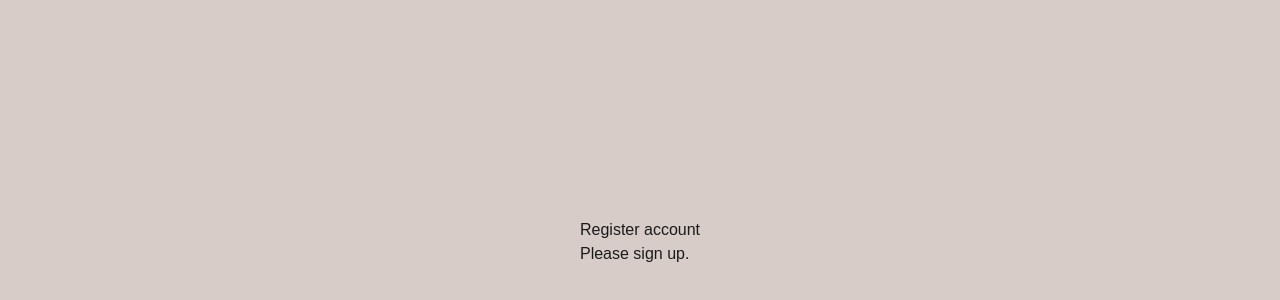
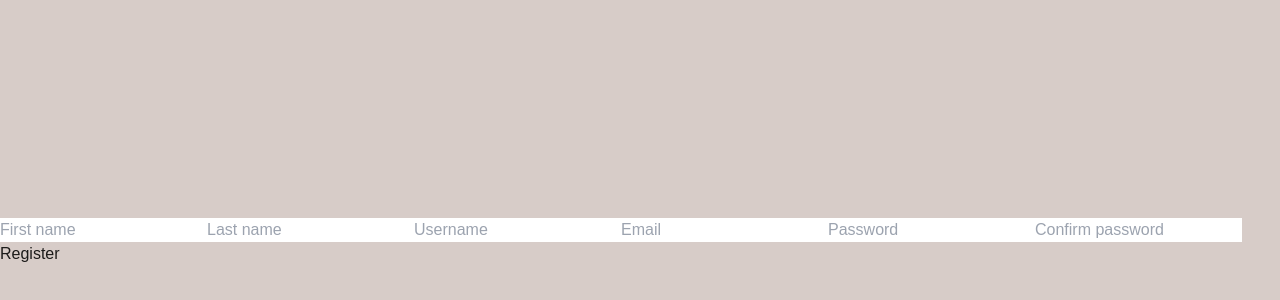
Before and after one commit to pauloo0/poop-tracker, a Next.js app: page /register in a window 1280 px wide. Shown: the part 158-458 px from the top of the page. Built offline with nearby package versions, Linux system fonts and the light colour scheme.

Commit message:
Create register form with redirect to new dashboard page

```diff
--- /dev/null
+++ b/app/(auth)/register/actions.ts
@@ -0,0 +1,8 @@
+'use server'
+import { redirect } from 'next/navigation'
+
+export async function createUser(formData: FormData) {
+  console.log(formData)
+
+  redirect('/dashboard')
+}
--- a/app/(auth)/register/page.tsx
+++ b/app/(auth)/register/page.tsx
@@ -1,8 +1,37 @@
+import Form from 'next/form'
+import { createUser } from './actions'
+
 export default function Register() {
   return (
-    <div>
-      <h1>Register account</h1>
-      <p>Please sign up.</p>
-    </div>
+    <Form action={createUser}>
+      <input
+        type='text'
+        id='firstname'
+        name='firstname'
+        placeholder='First name'
+      />
+      <input
+        type='text'
+        id='lastname'
+        name='lastname'
+        placeholder='Last name'
+      />
+      <input type='text' id='username' name='username' placeholder='Username' />
+      <input type='email' id='email' name='email' placeholder='Email' />
+      <input
+        type='password'
+        id='password'
+        name='password'
+        placeholder='Password'
+      />
+      <input
+        type='password'
+        id='confirm_password'
+        name='confirm_password'
+        placeholder='Confirm password'
+      />
+
+      <button type='submit'>Register</button>
+    </Form>
   )
 }
--- /dev/null
+++ b/app/dashboard/layouts.tsx
@@ -0,0 +1,9 @@
+export default function RegisterLayout({
+  children,
+}: {
+  children: React.ReactNode
+}) {
+  return (
+    <section className='grid h-screen place-items-center'>{children}</section>
+  )
+}
--- /dev/null
+++ b/app/dashboard/page.tsx
@@ -0,0 +1,7 @@
+export default function Dashboard() {
+  return (
+    <>
+      <h1>Dashboard</h1>
+    </>
+  )
+}
```
